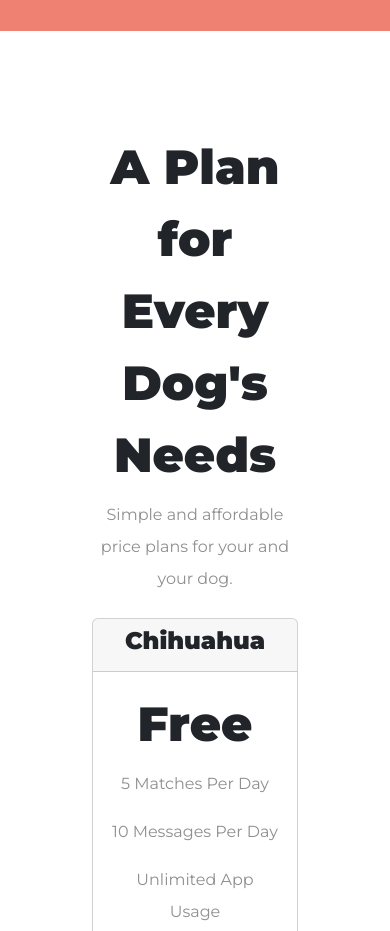
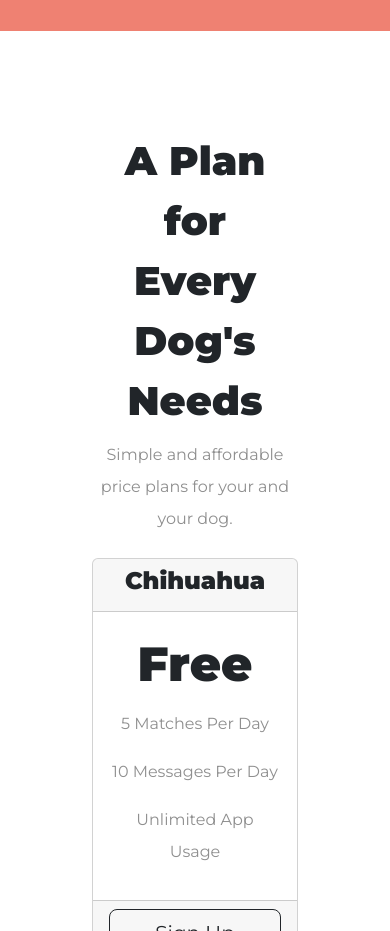
Before and after one commit to Turner747/TinDog-Tinder-Clone, a plain HTML site: page index.html in a window 390 px wide. Shown: the part 2620-3551 px from the top of the page. Drawn offline with nearby package versions, Linux system fonts and the light colour scheme.

Commit message:
modified heading sizes for mobile

```diff
--- a/css/styles.css
+++ b/css/styles.css
@@ -208,4 +208,8 @@ p{
     .testimonial-text{
         font-size: 2rem;
     }
+
+    .section-heading{
+        font-size: 2.5rem;
+    }
 }
```
